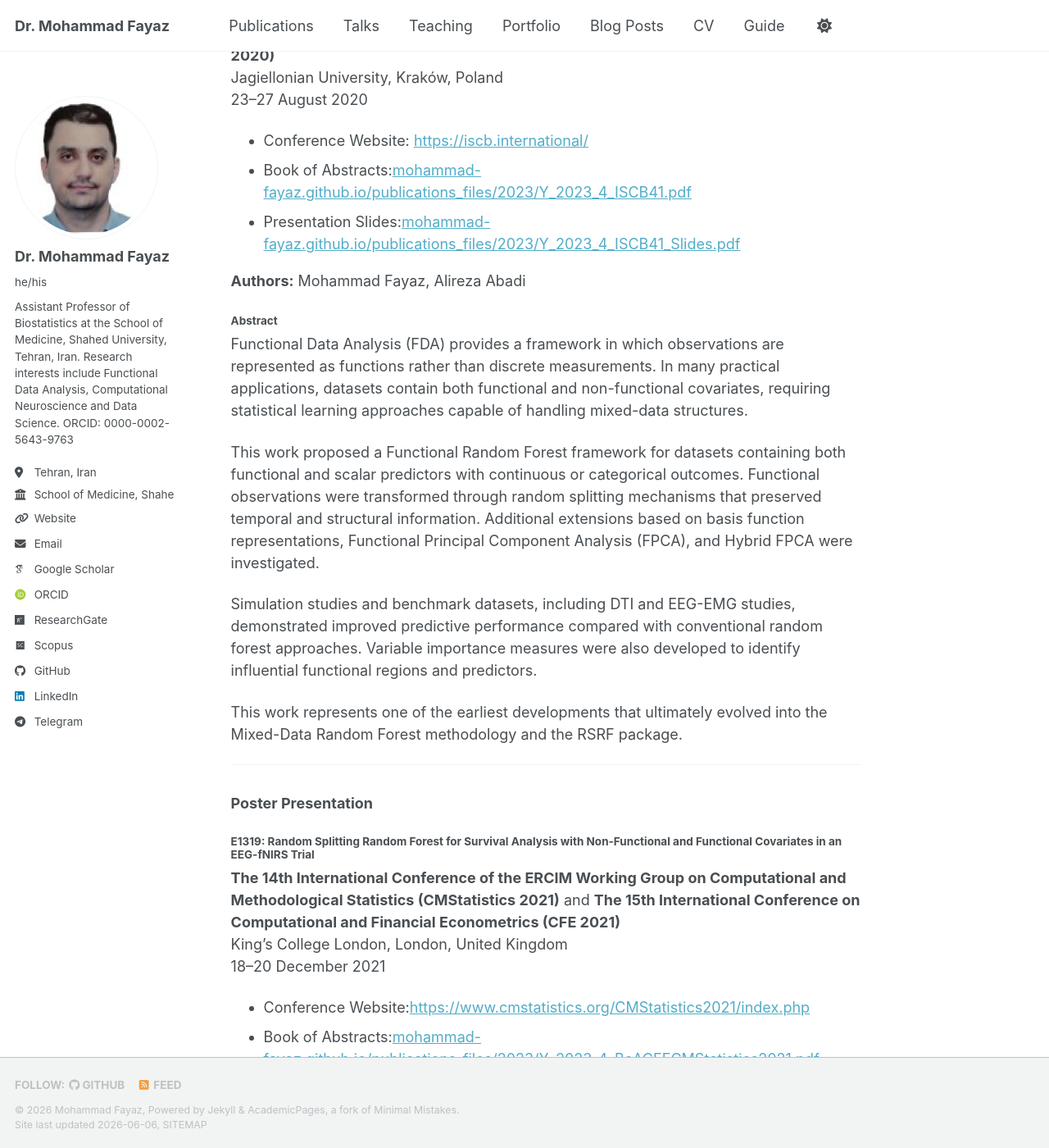
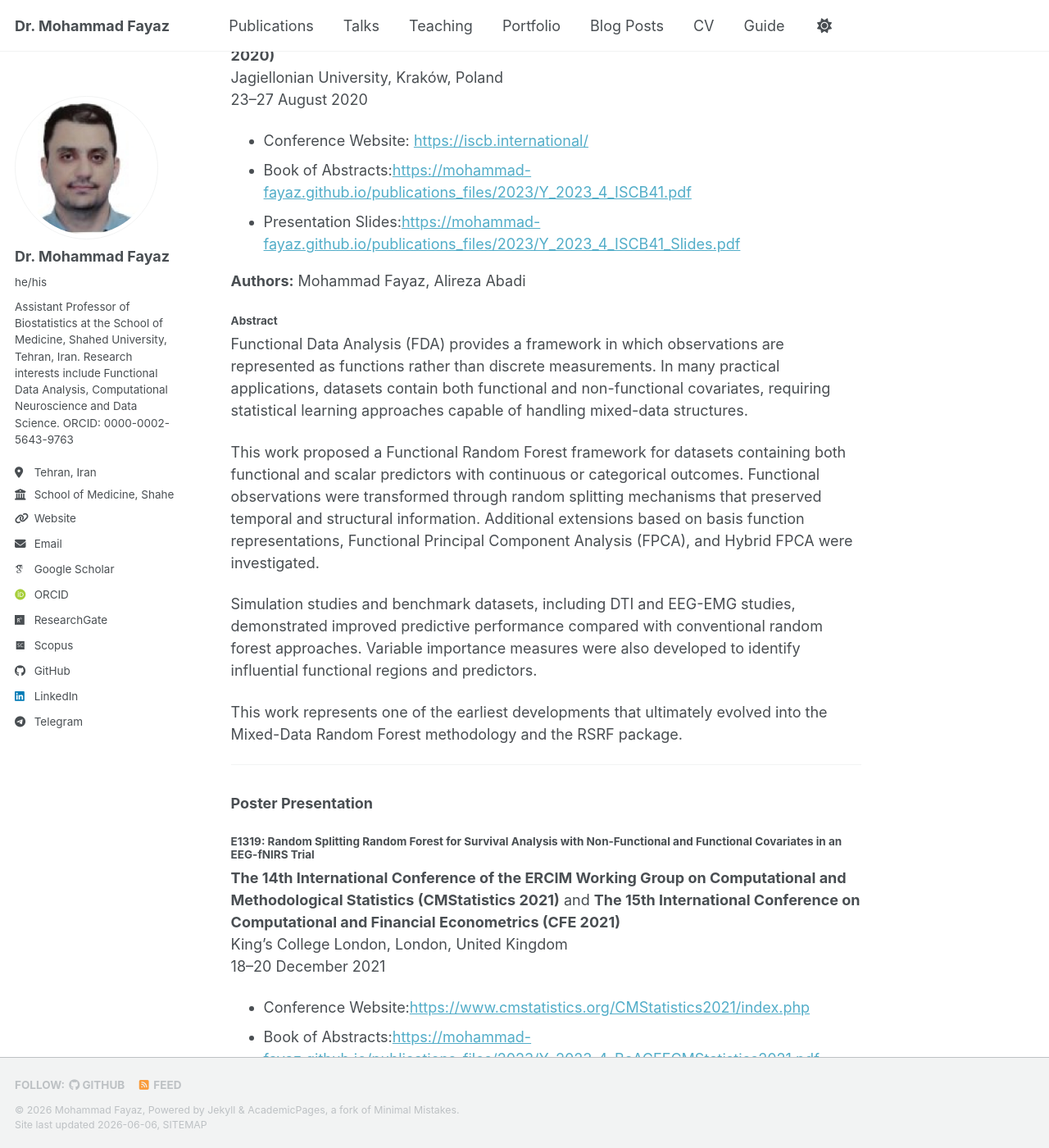
Before and after one commit to mohammad-fayaz/mohammad-fayaz.github.io, a Jekyll site: the page built from _publications/Y_2023_4.md, in a window 1280 px wide and 1400 px high, scrolled down 3876 px. Shown: the whole window at 82% size. Built offline with Jekyll 4.4.1, drawn with Linux system fonts in a browser that asks for light colours; some web fonts are replaced; a script bundle is joined from its source files by our own code; library files that are not in the unit come from our copies; part of the change alters nothing that is shown.

Commit message:
Update Y_2023_4.md

```diff
--- a/_publications/Y_2023_4.md
+++ b/_publications/Y_2023_4.md
@@ -124,8 +124,8 @@ Jagiellonian University, Kraków, Poland
 23–27 August 2020
 
 - Conference Website: [https://iscb.international/](https://iscb.international/)
-- Book of Abstracts:[mohammad-fayaz.github.io/publications_files/2023/Y_2023_4_ISCB41.pdf](mohammad-fayaz.github.io/publications_files/2023/Y_2023_4_ISCB41.pdf)
-- Presentation Slides:[mohammad-fayaz.github.io/publications_files/2023/Y_2023_4_ISCB41_Slides.pdf](mohammad-fayaz.github.io/publications_files/2023/Y_2023_4_ISCB41_Slides.pdf)
+- Book of Abstracts:[https://mohammad-fayaz.github.io/publications_files/2023/Y_2023_4_ISCB41.pdf](https://mohammad-fayaz.github.io/publications_files/2023/Y_2023_4_ISCB41.pdf)
+- Presentation Slides:[https://mohammad-fayaz.github.io/publications_files/2023/Y_2023_4_ISCB41_Slides.pdf](https://mohammad-fayaz.github.io/publications_files/2023/Y_2023_4_ISCB41_Slides.pdf)
 
 
 **Authors:** Mohammad Fayaz, Alireza Abadi
@@ -151,8 +151,8 @@ King's College London, London, United Kingdom
 18–20 December 2021
 
 - Conference Website:[https://www.cmstatistics.org/CMStatistics2021/index.php](https://www.cmstatistics.org/CMStatistics2021/index.php)
-- Book of Abstracts:[mohammad-fayaz.github.io/publications_files/2023/Y_2023_4_BoACFECMStatistics2021.pdf](mohammad-fayaz.github.io/publications_files/2023/Y_2023_4_BoACFECMStatistics2021.pdf)
-- Poster Presentation:[mohammad-fayaz.github.io/publications_files/2023/Y_2023_4_Poster_CMStat_2021.png](mohammad-fayaz.github.io/publications_files/2023/Y_2023_4_Poster_CMStat_2021.png)
+- Book of Abstracts:[https://mohammad-fayaz.github.io/publications_files/2023/Y_2023_4_BoACFECMStatistics2021.pdf](https://mohammad-fayaz.github.io/publications_files/2023/Y_2023_4_BoACFECMStatistics2021.pdf)
+- Poster Presentation:[https://mohammad-fayaz.github.io/publications_files/2023/Y_2023_4_Poster_CMStat_2021.png](https://mohammad-fayaz.github.io/publications_files/2023/Y_2023_4_Poster_CMStat_2021.png)
 
 **Presenter:** Mohammad Fayaz
 
```
